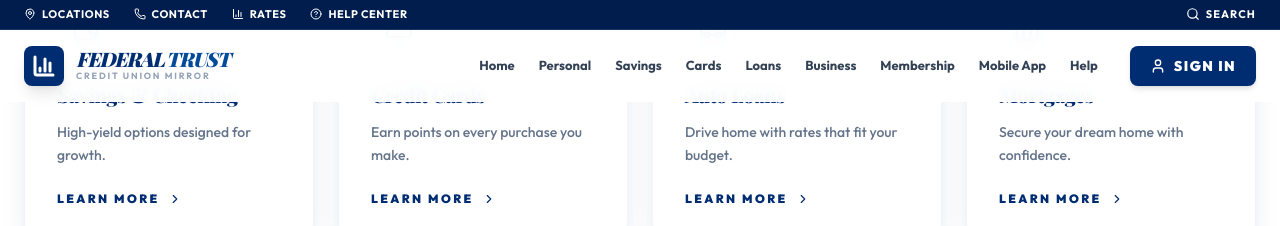
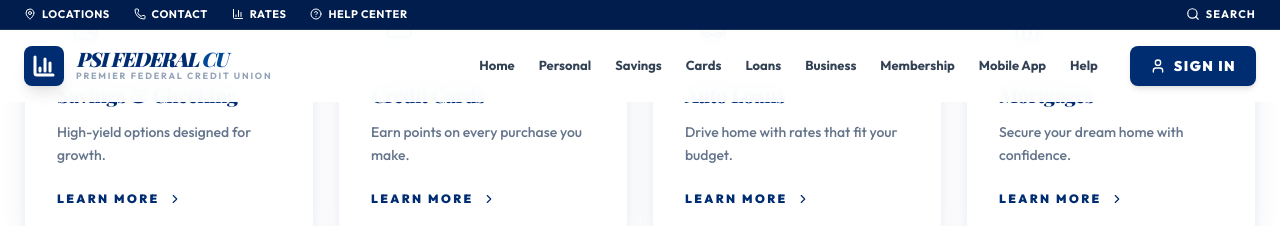
Before and after one commit to hmdvk2-glitch/psi-federal, a React (Vite) app: page / in a window 1280 px wide. Shown: the top 226 px of the page. Built offline with nearby package versions, Linux system fonts and the light colour scheme; a web font is replaced by a local one.

Commit message:
feat: rebrand to PSI Federal CU and update HQ contact info

```diff
--- a/components/dashboard/MemberDashboard.tsx
+++ b/components/dashboard/MemberDashboard.tsx
@@ -53,7 +53,7 @@ export const MemberDashboard: React.FC = () => {
                         <div className="bg-white p-1.5 rounded-lg text-[#002D72]">
                             <BarChart3 size={20} strokeWidth={3} />
                         </div>
-                        <span className="font-black uppercase tracking-tighter text-xl italic">Federal <span className="text-blue-300">Trust</span></span>
+                        <span className="font-black uppercase tracking-tighter text-xl italic">PSI Federal <span className="text-blue-300">CU</span></span>
                     </div>
 
                     <div className="flex items-center gap-4 lg:gap-8">
--- a/components/home/Footer.tsx
+++ b/components/home/Footer.tsx
@@ -17,11 +17,14 @@ export const Footer: React.FC<FooterProps> = ({ onAdminClick }) => {
                                 <BarChart3 size={24} strokeWidth={3} />
                             </div>
                             <h2 className="text-2xl font-black tracking-tighter uppercase italic">
-                                Federal <span className="text-blue-400">Trust</span>
+                                PSI Federal <span className="text-blue-400">CU</span>
                             </h2>
                         </div>
                         <p className="text-blue-100/60 font-medium max-w-sm leading-relaxed">
-                            A mirrored simulation of a world-class federal credit union experience. Committed to financial clarity and member empowerment.
+                            PSI Federal CU is committed to financial clarity and member empowerment. <br /><br />
+                            <strong>Headquarters:</strong><br />
+                            P.O. Box 5930, Midlothian, Virginia 23112<br />
+                            Phone: 800-366-
                         </p>
                         <div className="flex gap-4">
                             {[Facebook, Twitter, Instagram, Youtube].map((Icon, idx) => (
@@ -66,7 +69,7 @@ export const Footer: React.FC<FooterProps> = ({ onAdminClick }) => {
 
                 <div className="pt-12 border-t border-white/10 flex flex-col md:flex-row justify-between items-center gap-8">
                     <div className="text-[10px] font-bold text-blue-100/40 uppercase tracking-[0.2em] text-center md:text-left">
-                        © 2026 Federal Trust Credit Union Mirror. <br className="md:hidden" /> Insured by NCUA. Equal Housing Lender.
+                        © 2026 PSI Federal CU. <br className="md:hidden" /> Insured by NCUA. Equal Housing Lender.
                     </div>
 
                     <div className="flex items-center gap-6">
--- a/components/home/LandingSections.tsx
+++ b/components/home/LandingSections.tsx
@@ -62,7 +62,7 @@ export const MobilePromoSection = () => (
             <div className="text-white space-y-8 order-1 lg:order-2">
                 <h2 className="text-6xl font-black italic tracking-tighter leading-none uppercase">Banking without <br /><span className="text-blue-400">Boundaries</span>.</h2>
                 <p className="text-blue-100/60 text-xl font-medium leading-relaxed max-w-lg">
-                    Manage your assets with the most advanced mobile banking core. Biometric security, instant lead activation, and zero-fee transfers.
+                    Manage your assets with the most advanced mobile core from PSI Federal CU. Biometric security, instant lead activation, and zero-fee transfers.
                 </p>
                 <div className="flex flex-col sm:flex-row gap-4 pt-10">
                     <AppStoreButton platform="App Store" />
--- a/components/home/Navbar.tsx
+++ b/components/home/Navbar.tsx
@@ -46,9 +46,9 @@ export const Navbar: React.FC<NavbarProps> = ({ onLoginClick, setView }) => {
                         </div>
                         <div>
                             <h1 className="text-xl font-black text-[#002D72] leading-none tracking-tighter uppercase italic">
-                                Federal <span className="text-[#004A99]">Trust</span>
+                                PSI Federal <span className="text-[#004A99]">CU</span>
                             </h1>
-                            <p className="text-[9px] font-bold text-slate-400 tracking-[0.2em] uppercase">Credit Union Mirror</p>
+                            <p className="text-[9px] font-bold text-slate-400 tracking-[0.2em] uppercase">Premier Federal Credit Union</p>
                         </div>
                     </div>
 
--- a/components/marketing/SmartForm.tsx
+++ b/components/marketing/SmartForm.tsx
@@ -152,7 +152,8 @@ export const SmartForm: React.FC<SmartFormProps> = ({ offer, onClose }) => {
                 <div className="p-4 bg-slate-50 rounded-2xl flex items-start gap-4 border border-slate-100">
                     <ShieldCheck className="text-[#0A1F44] mt-0.5 shrink-0" size={20} />
                     <div className="text-[10px] text-slate-500 font-medium leading-relaxed uppercase tracking-tighter">
-                        PSI Federal Trust is licensed by the Central Bank and insured by the NDIC up to $500k.
+                        PSI Federal CU is NCUA insured up to $250,000.
+                        Headquarters: P.O. Box 5930, Midlothian, Virginia 23112 | 800-366-
                         By submitting, you agree to our Terms of Service and Privacy Policy.
                         Identity verification (KYC/BVN) is required for all applications.
                     </div>
--- a/index.html
+++ b/index.html
@@ -4,7 +4,7 @@
 <head>
     <meta charset="UTF-8">
     <meta name="viewport" content="width=device-width, initial-scale=1.0">
-    <title>PSI Federal | Institutional Banking Power</title>
+    <title>PSI Federal CU | Institutional Banking Power</title>
     <link href="https://fonts.googleapis.com/css2?family=Inter:wght@300;400;500;600;700;800;900&family=Source+Code+Pro:wght@400;700&display=swap" rel="stylesheet">
     <style>
         :root {
--- a/src/data/heroSlides.ts
+++ b/src/data/heroSlides.ts
@@ -17,7 +17,7 @@ export const heroSlides: HeroSlide[] = [
         image: "/media/hero/family-going-adventure-together.jpg",
         eyebrow: "Financial Freedom",
         headline: "Your Journey Starts Here",
-        subtext: "Experience banking that moves as fast as you do with PSI Federal's advanced digital solutions.",
+        subtext: "Experience banking that moves as fast as you do with PSI Federal CU's advanced digital solutions.",
         ctaPrimary: { text: "Get Started", link: "/register" },
         ctaSecondary: { text: "Learn More", link: "/about" },
         alignment: "center",
```
